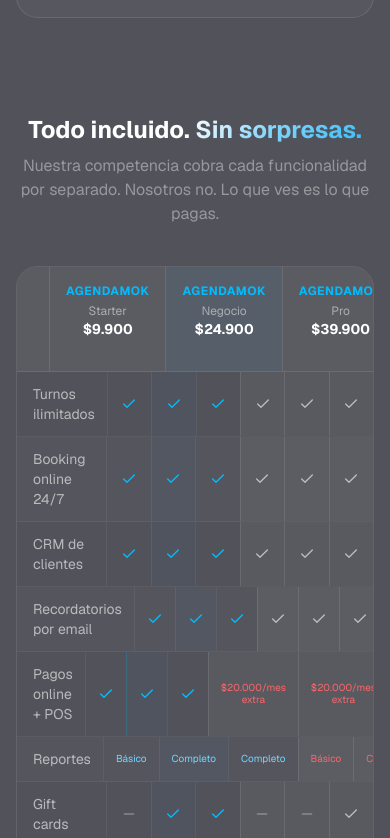
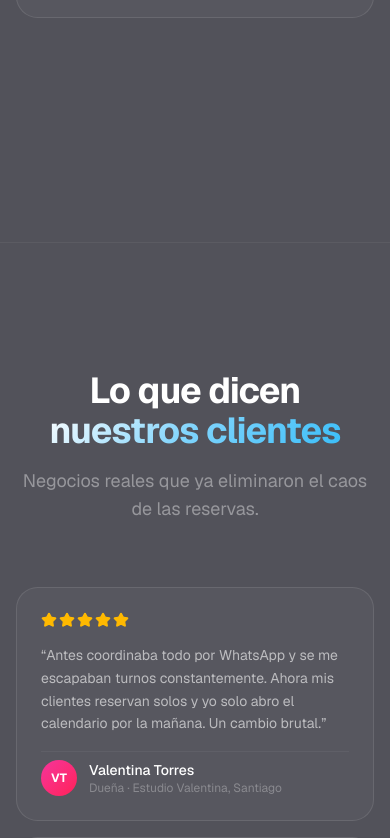
Before and after one commit to josetomas-chi/agendamok, a Next.js app: page / in a window 390 px wide. Shown: the part 7586-8424 px from the top of the page. Built offline with nearby package versions, Linux system fonts and the light colour scheme.

Commit message:
fix: hide comparison table on mobile (too many columns)

```diff
--- a/src/app/page.tsx
+++ b/src/app/page.tsx
@@ -759,8 +759,8 @@ export default function LandingPage() {
               ))}
             </div>
 
-            {/* Comparison table */}
-            <div>
+            {/* Comparison table — desktop only */}
+            <div className="hidden md:block">
               <div className="text-center mb-10">
                 <h3 className="text-2xl sm:text-3xl font-bold text-white mb-2">
                   Todo incluido. <span className="gradient-text">Sin sorpresas.</span>
```
